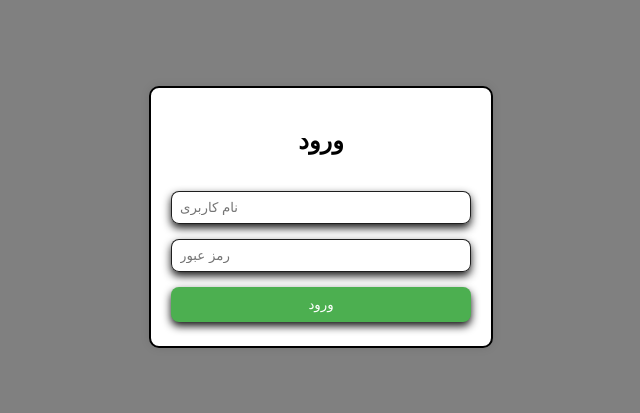
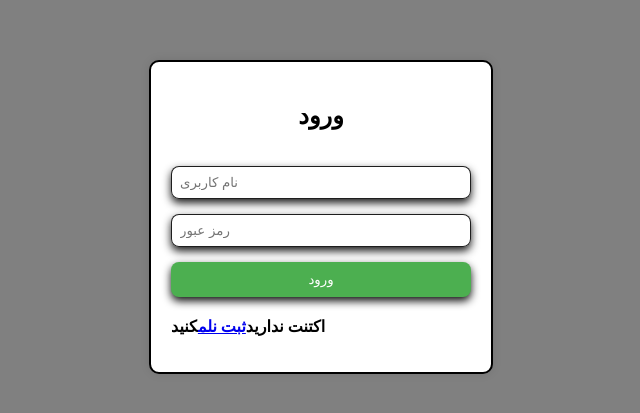
Before and after one commit to mironcode/miron.github.io, a plain HTML site: page index.html in a window 1280 px wide. Shown: the part 183-596 px from the top of the page, without its empty margins (319-959 px from the left). Drawn offline with Linux system fonts and the light colour scheme.

Commit message:
Update index.html

```diff
--- a/index.html
+++ b/index.html
@@ -111,6 +111,10 @@
             transform: translateY(-6px);
             box-shadow: 0 6px 12px rgba(0, 0, 0, 0.950); /* سایه سیاه‌تر */
         }
+        p{
+            text-align;center;
+
+        }
     </style>
 </head>
 <body>
@@ -125,9 +129,7 @@
             </div>
             <button type="submit">ورود</button>
         </form>
-        <div class="rect"></div>
-        <div class="rect"></div>
-        <div class="rect"></div>
+        <p>اکتنت ندارید<a href='b.html'>ثبت نلم</a>کنید</p>
     </div>
 </body>
 </html>
```
